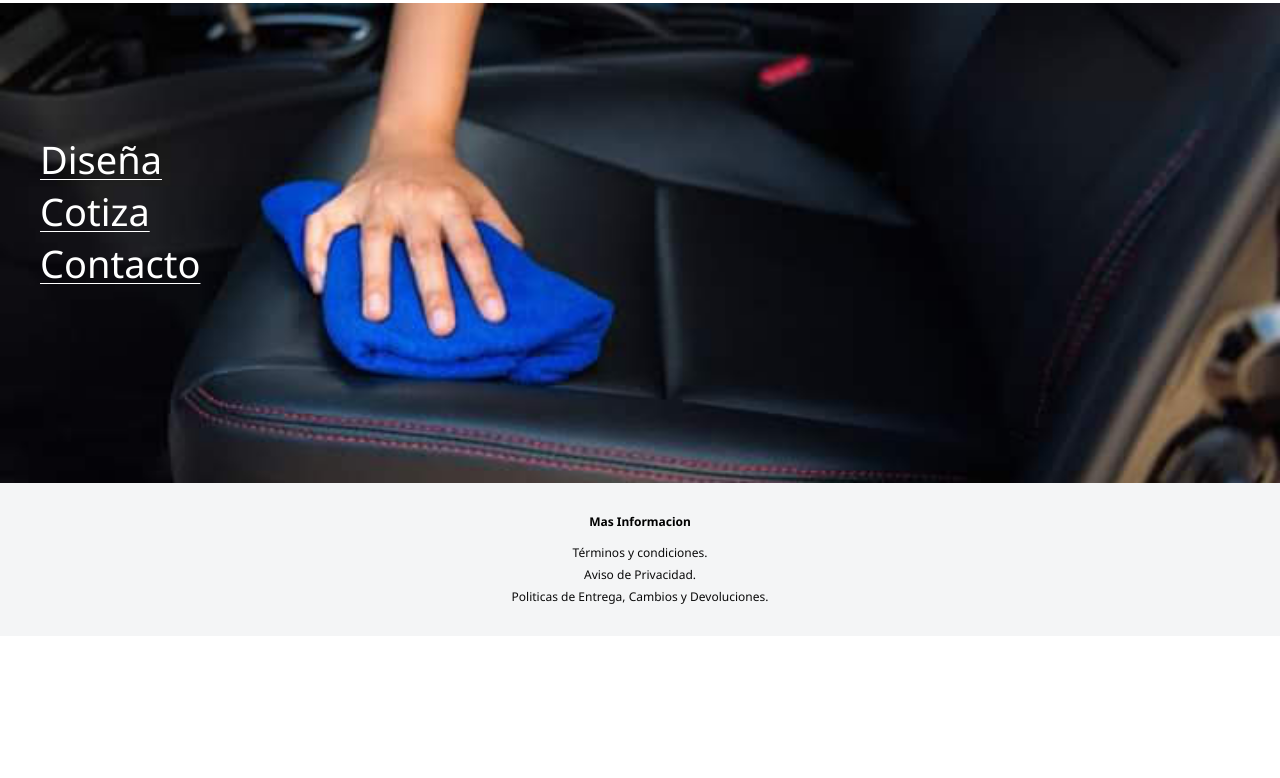
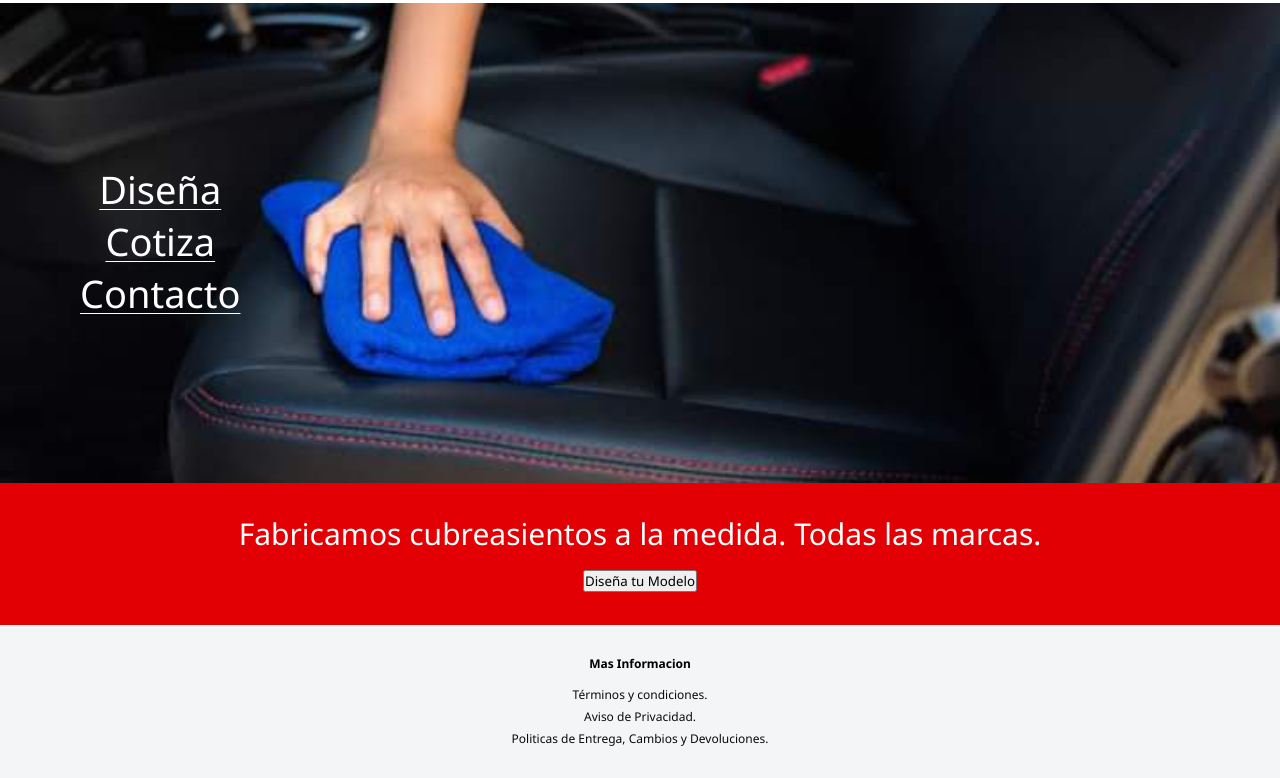
Before and after one commit to luar-dev/covercar-vs, a plain HTML site: page index.html in a window 1280 px wide. Shown: the part 49-827 px from the top of the page. Before the commit the page ends 800 px from the top, so only its background shows below. Drawn offline with Linux system fonts and the light colour scheme.

Commit message:
config model button

```diff
--- a/css/mobile.css
+++ b/css/mobile.css
@@ -35,7 +35,7 @@ header nav a {
     text-decoration: none;
 }
 
-main {
+.bg-image {
     width: 100%;
     min-width: 375px;
     height: 480px;
@@ -47,24 +47,28 @@ main {
     background-size: cover;
 }
 
-main nav {
+.bg-image nav {
     position: absolute;
     margin: 130px 0 0 40px;
     display: block;
     width: min-content;
 }
 
-/* .topnav {
-    overflow: hidden;
-} */
-
-main a {
+.bg-image a {
     margin-bottom: 30px;
     font-size: 38px;
     text-decoration: underline solid white 1px;
     text-underline-offset: 5px;
     /* background-color: rgb(255, 255, 255, .1); */
     color: white;
+}
+
+main section {
+    background-color: var(--electric-red);
+    color: white;
+    text-align: center;
+    font-size: 30px;
+    padding: 30px 40px;
 }
 
 .footer-container {
--- a/index.html
+++ b/index.html
@@ -29,11 +29,21 @@
     </header>
 
     <main>
-        <nav>
-            <a href="#">Diseña</a>
-            <a href="#">Cotiza</a>
-            <a href="#">Contacto</a>
-        </nav>
+
+        <section class="bg-image">
+            <nav>
+                <a href="#">Diseña</a>
+                <a href="#">Cotiza</a>
+                <a href="#">Contacto</a>
+            </nav>
+        </section>
+
+        <section>
+            <p>Fabricamos cubreasientos a la medida. Todas las marcas.</p>
+
+            <button>Diseña tu Modelo</button>
+        </section>
+
     </main>
 
     <footer class="footer-container">
```
